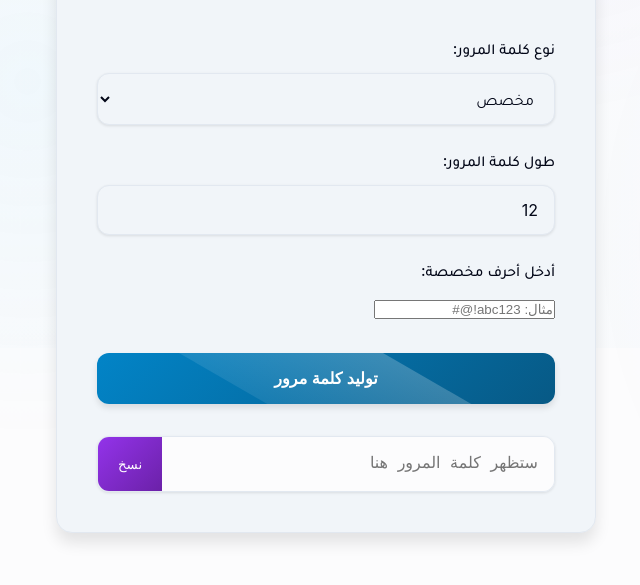
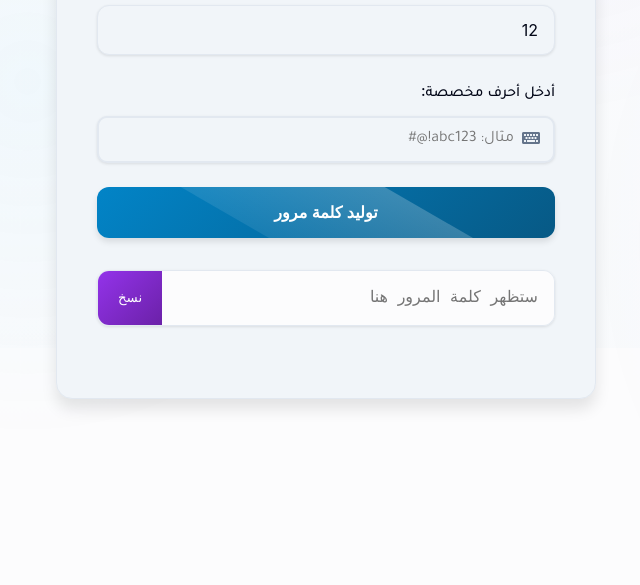
Before and after one commit to B2nd9R/Password-Generator, a plain HTML site: page frontend/index.html in a window 1280 px wide. Shown: the part 452-1037 px from the top of the page, without its empty margins (314-954 px from the left). After the commit the page ends 903 px from the top, so only its background shows below. Drawn offline with Linux system fonts and the light colour scheme; files whose address does not match are found by name.

Commit message:
تحسين مظهر الانبوت الخاص بالاحرف المخصصة

```diff
--- a/frontend/index.html
+++ b/frontend/index.html
@@ -1,7 +1,7 @@
 <!DOCTYPE html>
 <html lang="ar" dir="rtl">
 <head>
-  <!-- تحسين معلومات الصفحة -->
+  <!-- تحسين معلومات الرابط عند المشاركة -->
   <meta property="og:title" content="Password Generator - أداة توليد كلمات مرور قوية" />
   <meta property="og:description" content="أنشئ كلمات مرور قوية وآمنة بضغطة زر!" />
   <meta property="og:url" content="https://password-generator-vm7k.onrender.com/" />
@@ -79,8 +79,11 @@
 
         <div class="control-group pop-in">
           <label for="custom-chars" data-translate="custom_chars" class="input-label">أدخل الحروف المخصصة:</label>
-          <input type="text" id="custom-chars" placeholder="مثال: abc123!@#" class="modern-input">
-        </div>
+          <div class="input-wrapper">
+            <input type="text" id="custom-chars" data-translate="custom_chars_placeholder"
+                   placeholder="      مثال: abc123!@#" class="modern-input">
+            <span class="input-icon"><i class="fas fa-keyboard"></i></span>
+          </div>
       </div>
 
       <!-- خيارات قوية مع تحسينات -->
--- a/frontend/static/script.js
+++ b/frontend/static/script.js
@@ -149,7 +149,7 @@ const ApiService = {
 
       if (!response.ok) {
         const error = await response.json().catch(() => ({}));
-        throw new Error(error.message || 'Server error');
+        throw new Error(error.message || 'يجب ادخال اربع احرف على الاقل لكي يتم توليد كلمة مرور');
       }
 
       return await response.json();
--- a/frontend/static/style.css
+++ b/frontend/static/style.css
@@ -437,7 +437,7 @@ body::after {
   display: flex;
   gap: 20px;
   justify-content: center;
-  margin-top: 200px;
+  margin-top: 20px;
 }
 
 /* تصميم الأزرار */
@@ -556,6 +556,58 @@ body::after {
 
 .control-group {
   margin-bottom: 1.5rem;
+}
+
+.input-wrapper {
+  position: relative;
+  width: 100%;
+}
+
+.modern-input {
+  width: 100%;
+  padding: 12px 16px 12px 40px;
+  border: 2px solid var(--border-light);
+  border-radius: 10px;
+  background-color: var(--surface-color);
+  color: var(--text-primary);
+  font-size: 16px;
+  font-family: 'Tajawal', 'Inter', sans-serif;
+  box-shadow: var(--shadow-sm);
+  transition: var(--transition);
+}
+
+.modern-input:focus {
+  outline: none;
+  border-color: var(--primary);
+  box-shadow: 0 0 0 3px rgba(var(--primary-light-rgb), 0.2);
+}
+
+.input-icon {
+  position: absolute;
+  right: 15px;
+  top: 50%;
+  transform: translateY(-50%);
+  color: var(--text-tertiary);
+  transition: var(--transition);
+}
+
+.modern-input:focus + .input-icon {
+  color: var(--primary);
+}
+
+/* تأثيرات خاصة للوضع الداكن */
+.dark-theme .modern-input {
+  background-color: var(--surface-secondary);
+  border-color: var(--border-medium);
+}
+
+.dark-theme .modern-input:focus {
+  border-color: var(--primary-light);
+}
+
+/* تأثيرات الحركة */
+.pop-in {
+  animation: popIn 0.4s cubic-bezier(0.22, 1, 0.36, 1) forwards;
 }
 
 .control-group label {
```
